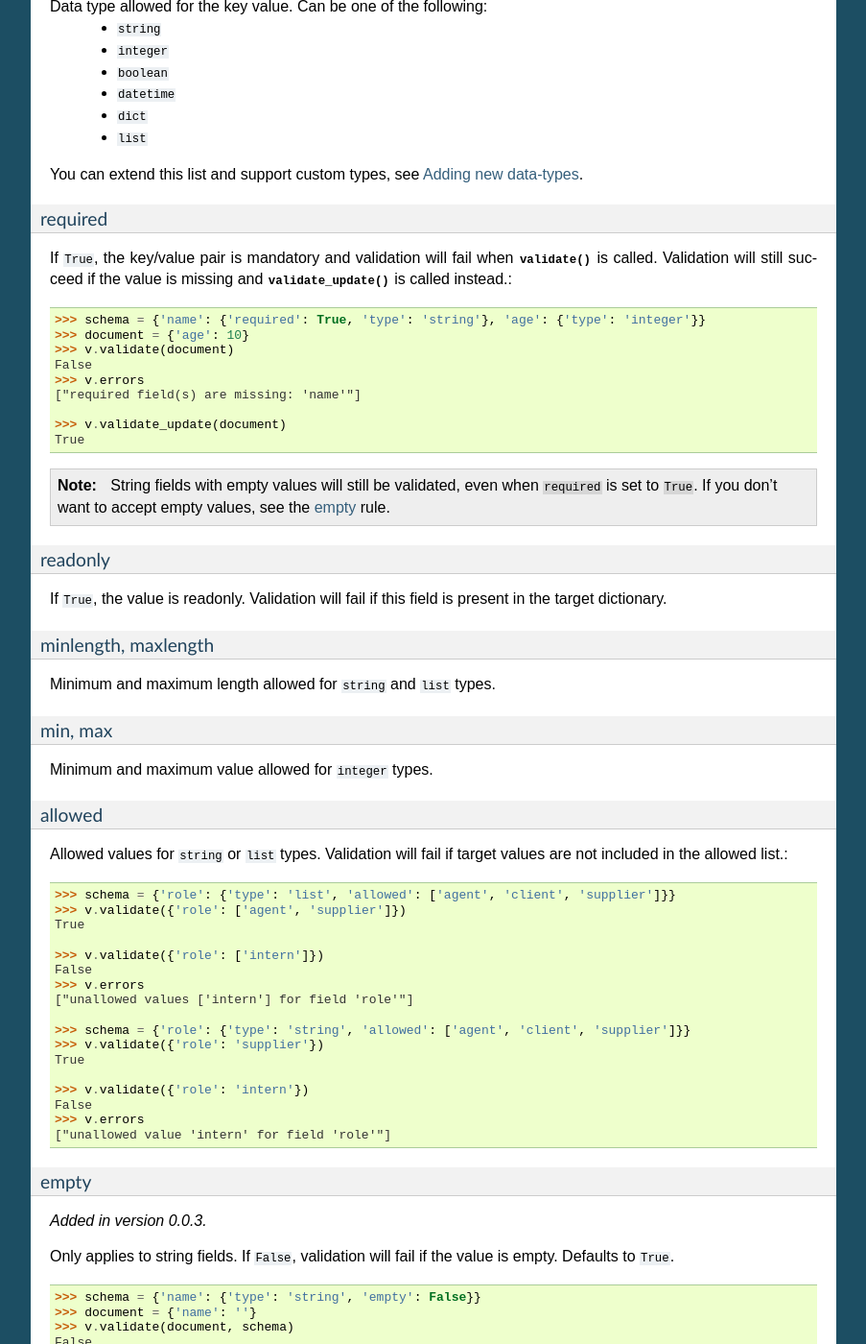
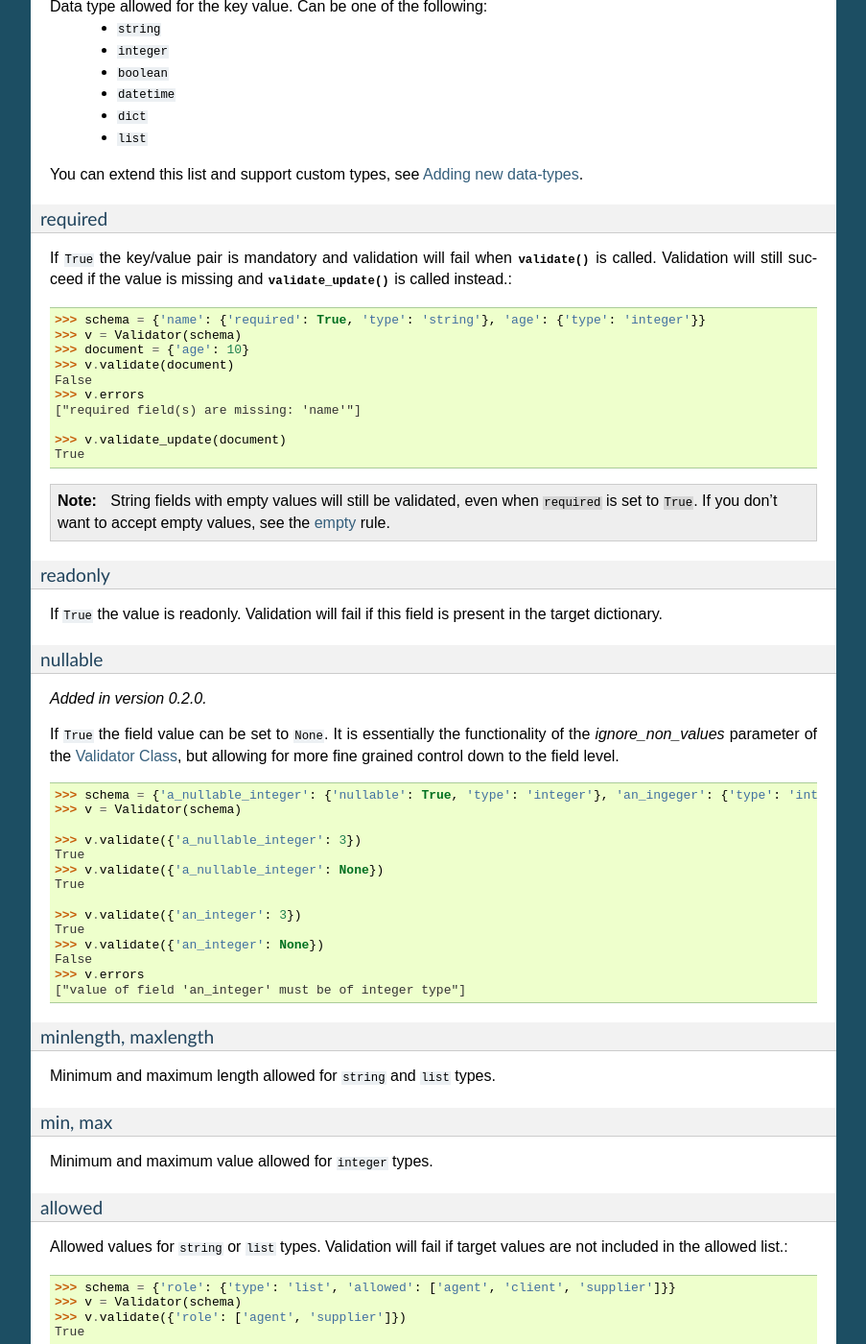
Before and after one commit to pyeve/cerberus, a Sphinx documentation site: the page built from docs/index.rst, in a window 1280 px wide and 1400 px high, scrolled down 2848 px. Shown: the whole window at 96% size, without its empty margins (198-1101 px from the left). Built offline with Sphinx 7.4.7, drawn with Linux system fonts in a browser that asks for light colours; some of the changed text lies outside the part shown.

Commit message:
Documentation: 'nullable' rule

```diff
--- a/docs/index.rst
+++ b/docs/index.rst
@@ -172,12 +172,13 @@ You can extend this list and support custom types, see :ref:`new-types`.
 
 required
 ''''''''
-If ``True``, the key/value pair is mandatory and validation will fail when
+If ``True`` the key/value pair is mandatory and validation will fail when
 :func:`~cerberus.Validator.validate` is called.  Validation will still succeed
 if the value is missing and :func:`~cerberus.Validator.validate_update` is
 called instead.::
 
     >>> schema = {'name': {'required': True, 'type': 'string'}, 'age': {'type': 'integer'}}
+    >>> v = Validator(schema)
     >>> document = {'age': 10}
     >>> v.validate(document)
     False
@@ -195,8 +196,31 @@ called instead.::
 
 readonly
 ''''''''
-If ``True``, the value is readonly. Validation will fail if this field is present
+If ``True`` the value is readonly. Validation will fail if this field is present
 in the target dictionary.
+
+nullable
+''''''''
+.. versionadded:: 0.2.0
+
+If ``True`` the field value can be set to ``None``. It is essentially the
+functionality of the *ignore_non_values* parameter of the :ref:`validator`,
+but allowing for more fine grained control down to the field level. ::
+
+    >>> schema = {'a_nullable_integer': {'nullable': True, 'type': 'integer'}, 'an_ingeger': {'type': 'integer'}}
+    >>> v = Validator(schema)
+
+    >>> v.validate({'a_nullable_integer': 3})
+    True
+    >>> v.validate({'a_nullable_integer': None})
+    True
+
+    >>> v.validate({'an_integer': 3})
+    True
+    >>> v.validate({'an_integer': None})
+    False
+    >>> v.errors
+    ["value of field 'an_integer' must be of integer type"]
 
 minlength, maxlength
 ''''''''''''''''''''
@@ -212,6 +236,7 @@ Allowed values for ``string`` or ``list`` types. Validation will fail if
 target values are not included in the allowed list.::
 
     >>> schema = {'role': {'type': 'list', 'allowed': ['agent', 'client', 'supplier']}}
+    >>> v = Validator(schema)
     >>> v.validate({'role': ['agent', 'supplier']})
     True
 
@@ -221,6 +246,7 @@ target values are not included in the allowed list.::
     ["unallowed values ['intern'] for field 'role'"]
 
     >>> schema = {'role': {'type': 'string', 'allowed': ['agent', 'client', 'supplier']}}
+    >>> v = Validator(schema)
     >>> v.validate({'role': 'supplier'})
     True
 
@@ -233,7 +259,7 @@ empty
 '''''
 .. versionadded:: 0.0.3
 
-Only applies to string fields. If ``False``, validation will fail if the value
+Only applies to string fields. If ``False`` validation will fail if the value
 is empty. Defaults to ``True``. ::
 
     >>> schema = {'name': {'type': 'string', 'empty': False}}
@@ -304,6 +330,8 @@ and validating a list of dictionaries. ::
     >>> v.validate(document, schema)
     True
 
+.. _validator:
+
 Validator Class
 ---------------
 
```
